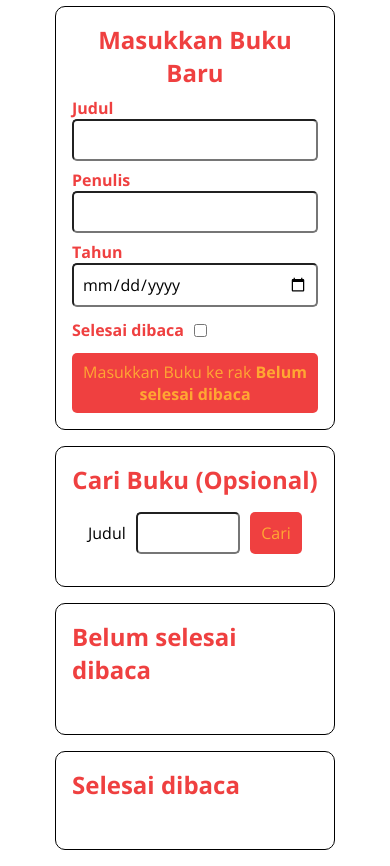
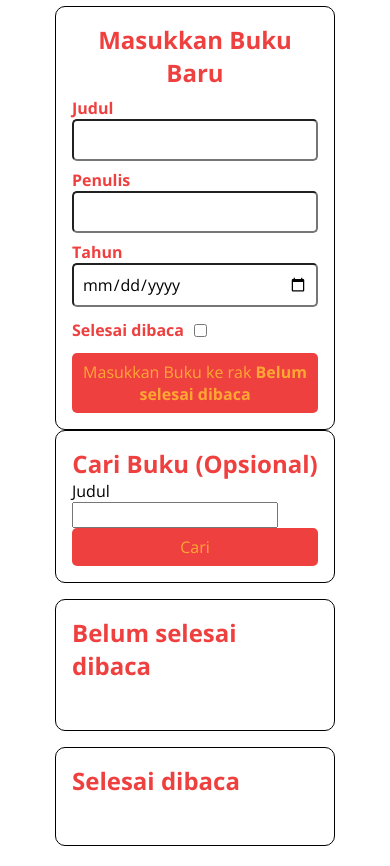
Before and after one commit to price220903/Book-Shelf, a plain HTML site: page index.html in a window 390 px wide. Shown: the part 77-943 px from the top of the page. Drawn offline with nearby package versions, Linux system fonts and the light colour scheme.

Commit message:
Update style.css

```diff
--- a/assets/css/style.css
+++ b/assets/css/style.css
@@ -90,35 +90,20 @@ main {
 }
 
 .search_section {
-    margin: 16px 0;
     display: flex;
     flex-direction: column;
-    align-items: center;
     padding: 16px;
     border: 1px solid black;
     border-radius: 10px;
 }
 
 .search_section>h2 {
+    text-align: center;
     color: #EF4040;
 }
 
-.search_section>form {
-    padding: 16px;
-    width: 100%;
-    display: grid;
-    grid-template-columns: auto 1fr 0.5fr;
-    grid-gap: 10px;
-}
-
-.search_section>form>label {
-    display: flex;
-    align-items: center;
-}
-
-.search_section>form>input {
-    padding: 5px;
-    border-radius: 5px;
+.search_section>form>.search {
+    margin: 8px 0;
 }
 
 .search_section>form>button {
@@ -126,7 +111,39 @@ main {
     color: #FFA732;
     border: 0;
     border-radius: 5px;
+    display: block;
+    width: 100%;
+    padding: 8px;
     cursor: pointer;
+}
+
+.input_section>form>button>span {
+    font-weight: bold;
+}
+
+.search_section>form>.input>input {
+    display: block;
+    width: 100%;
+    padding: 8px;
+    border-radius: 5px;
+}
+
+
+.search_section>form>.input>label {
+    color: #EF4040;
+    font-weight: bold;
+}
+
+.search_section>form>.input_inline {
+    margin: 12px 0;
+    display: flex;
+    align-items: center;
+}
+
+.search_section>form>.input_inline>label {
+    color: #EF4040;
+    font-weight: bold;
+    margin-right: 10px;
 }
 
 .book_shelf {
@@ -173,41 +190,3 @@ p {
     background-color: darkred;
     color: #FFA732;
 }
-
-@media screen and (max-width: 600px) {
-    .search_section {
-        display: flex;
-        flex-direction: column;
-        padding: 16px;
-        border: 1px solid black;
-        border-radius: 10px;
-    }
-
-    .search_section>h2 {
-        text-align: center;
-    }
-
-    .search_section>form>input {
-        display: block;
-        width: 100%;
-        padding: 8px;
-        border-radius: 5px;
-    }
-
-    .search_section>form>button {
-        background-color: #EF4040;
-        color: #FFA732;
-        border: 0;
-        border-radius: 5px;
-        display: block;
-        width: 100%;
-        padding: 8px;
-        cursor: pointer;
-    }
-
-    .input_section>form>label {
-        color: #EF4040;
-        font-weight: bold;
-    }
-
-}
```
